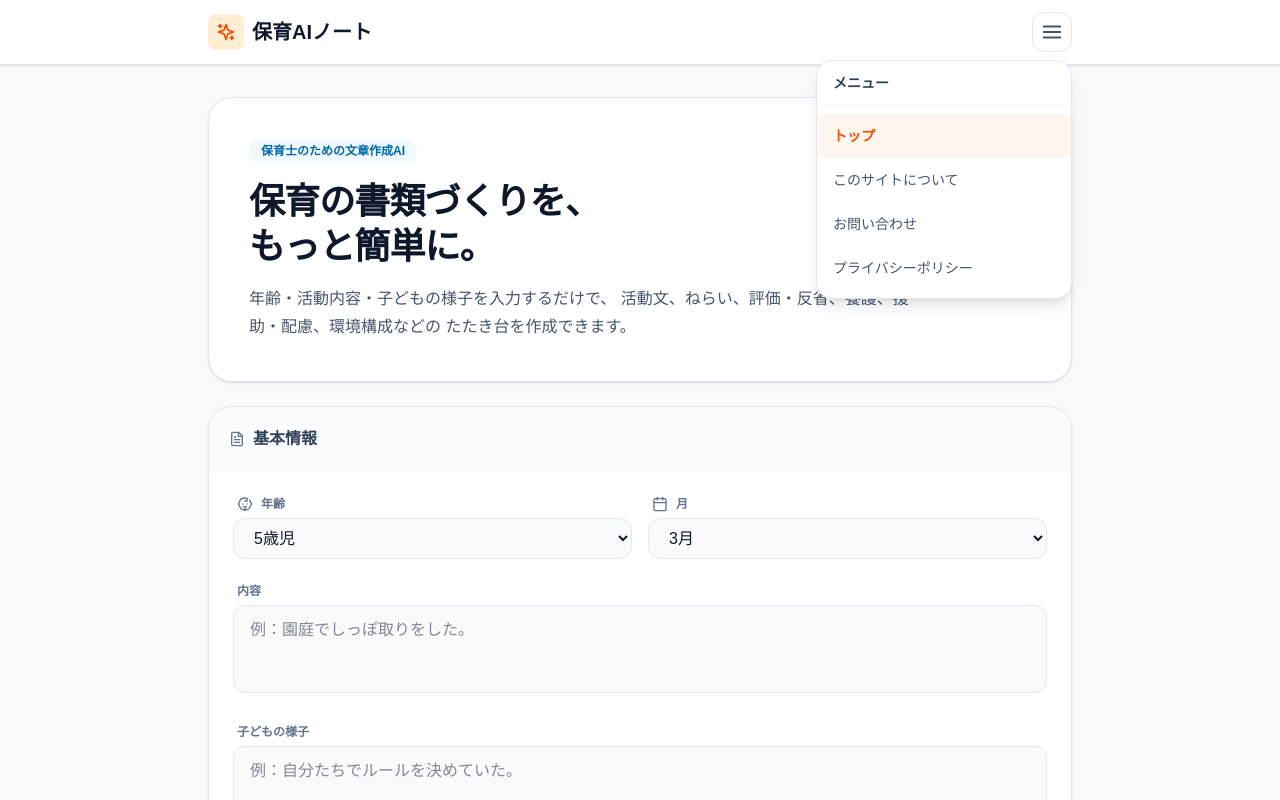
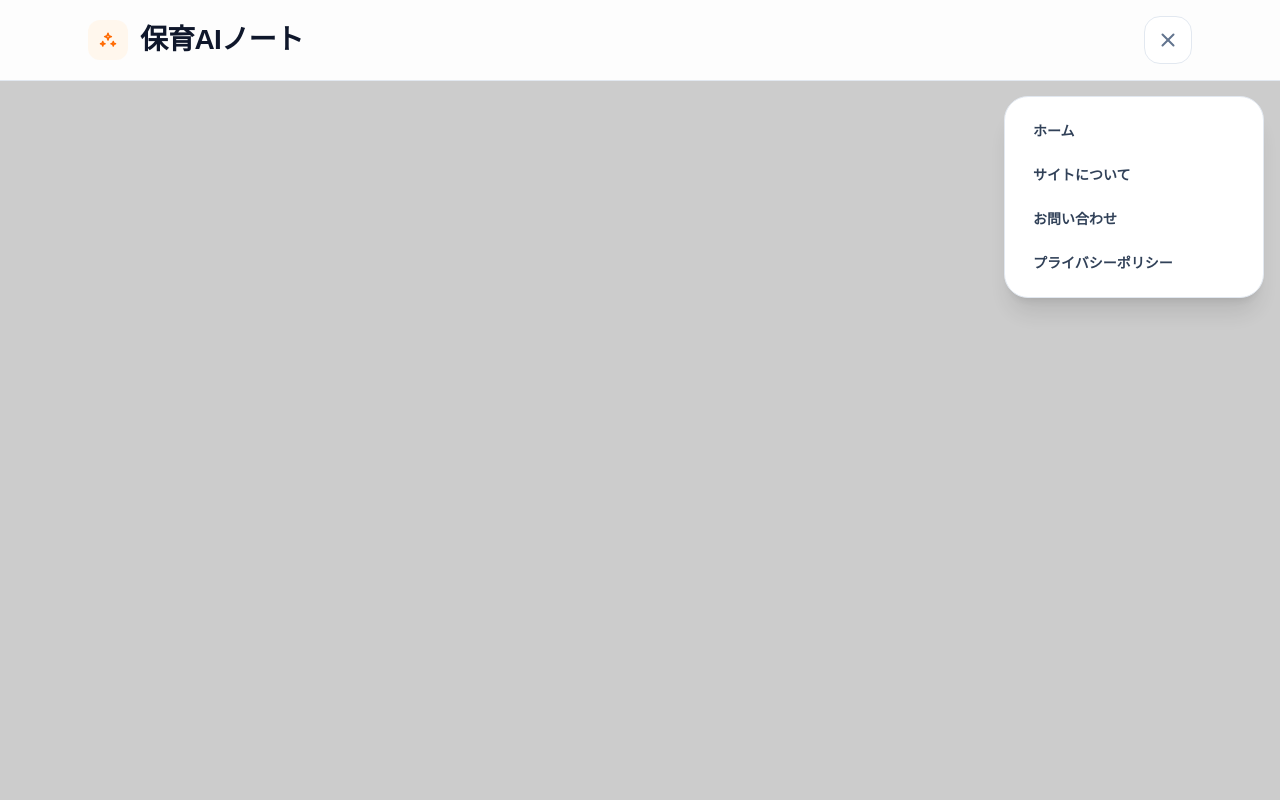
Before and after one commit to tatata-nanana/hoiku-ai-note, a Next.js app: page / in a window 1280 px wide. Both pictures are taken after a click on the button "メニューを開く". Shown: the top 800 px of the page. Built offline with nearby package versions, Linux system fonts and the light colour scheme.

Commit message:
update header design

```diff
--- a/app/page.tsx
+++ b/app/page.tsx
@@ -1,14 +1,48 @@
 "use client";
 
-import React, { useState } from "react";
-import SiteHeader from "./components/SiteHeader";
-import SiteFooter from "./components/SiteFooter";
+import Link from "next/link";
+import { useState } from "react";
 
-const IconBaby = () => (
+const IconMenu = () => (
   <svg
     xmlns="http://www.w3.org/2000/svg"
-    width="16"
-    height="16"
+    width="22"
+    height="22"
+    viewBox="0 0 24 24"
+    fill="none"
+    stroke="currentColor"
+    strokeWidth="2.2"
+    strokeLinecap="round"
+    strokeLinejoin="round"
+  >
+    <line x1="4" x2="20" y1="6" y2="6" />
+    <line x1="4" x2="20" y1="12" y2="12" />
+    <line x1="4" x2="20" y1="18" y2="18" />
+  </svg>
+);
+
+const IconClose = () => (
+  <svg
+    xmlns="http://www.w3.org/2000/svg"
+    width="22"
+    height="22"
+    viewBox="0 0 24 24"
+    fill="none"
+    stroke="currentColor"
+    strokeWidth="2.2"
+    strokeLinecap="round"
+    strokeLinejoin="round"
+  >
+    <line x1="18" x2="6" y1="6" y2="18" />
+    <line x1="6" x2="18" y1="6" y2="18" />
+  </svg>
+);
+
+const IconSpark = () => (
+  <svg
+    xmlns="http://www.w3.org/2000/svg"
+    width="18"
+    height="18"
     viewBox="0 0 24 24"
     fill="none"
     stroke="currentColor"
@@ -16,372 +50,88 @@ const IconBaby = () => (
     strokeLinecap="round"
     strokeLinejoin="round"
   >
-    <path d="M9 12h.01" />
-    <path d="M15 12h.01" />
-    <path d="M10 16c.5.3 1.2.5 2 .5s1.5-.2 2-.5" />
-    <path d="M19 6.3a9 9 0 0 1 1.8 3.9 2 2 0 0 1 0 3.6 9 9 0 0 1-17.6 0 2 2 0 0 1 0-3.6A9 9 0 0 1 12 3c2 0 3.5 1.1 3.5 2.5s-.9 2.5-2 2.5c-.8 0-1.5-.4-1.5-1" />
-    <path d="M12 18v3" />
-    <path d="M11 21h2" />
+    <path d="M12 3l1.2 3.3L16.5 7.5l-3.3 1.2L12 12l-1.2-3.3L7.5 7.5l3.3-1.2L12 3z" />
+    <path d="M19 14l.8 2.2L22 17l-2.2.8L19 20l-.8-2.2L16 17l2.2-.8L19 14z" />
+    <path d="M5 14l.8 2.2L8 17l-2.2.8L5 20l-.8-2.2L2 17l2.2-.8L5 14z" />
   </svg>
 );
 
-const IconCalendar = () => (
-  <svg
-    xmlns="http://www.w3.org/2000/svg"
-    width="16"
-    height="16"
-    viewBox="0 0 24 24"
-    fill="none"
-    stroke="currentColor"
-    strokeWidth="2"
-    strokeLinecap="round"
-    strokeLinejoin="round"
-  >
-    <rect width="18" height="18" x="3" y="4" rx="2" ry="2" />
-    <line x1="16" x2="16" y1="2" y2="6" />
-    <line x1="8" x2="8" y1="2" y2="6" />
-    <line x1="3" x2="21" y1="10" y2="10" />
-  </svg>
-);
-
-const IconFileText = () => (
-  <svg
-    xmlns="http://www.w3.org/2000/svg"
-    width="16"
-    height="16"
-    viewBox="0 0 24 24"
-    fill="none"
-    stroke="currentColor"
-    strokeWidth="2"
-    strokeLinecap="round"
-    strokeLinejoin="round"
-  >
-    <path d="M14.5 2H6a2 2 0 0 0-2 2v16a2 2 0 0 0 2 2h12a2 2 0 0 0 2-2V7.5L14.5 2z" />
-    <polyline points="14 2 14 8 20 8" />
-    <line x1="16" x2="8" y1="13" y2="13" />
-    <line x1="16" x2="8" y1="17" y2="17" />
-    <line x1="10" x2="8" y1="9" y2="9" />
-  </svg>
-);
-
-const IconCheckCircle = () => (
-  <svg
-    xmlns="http://www.w3.org/2000/svg"
-    width="20"
-    height="20"
-    viewBox="0 0 24 24"
-    fill="none"
-    stroke="currentColor"
-    strokeWidth="2"
-    strokeLinecap="round"
-    strokeLinejoin="round"
-  >
-    <path d="M22 11.08V12a10 10 0 1 1-5.93-9.14" />
-    <polyline points="22 4 12 14.01 9 11.01" />
-  </svg>
-);
-
-const IconClipboard = () => (
-  <svg
-    xmlns="http://www.w3.org/2000/svg"
-    width="16"
-    height="16"
-    viewBox="0 0 24 24"
-    fill="none"
-    stroke="currentColor"
-    strokeWidth="2"
-    strokeLinecap="round"
-    strokeLinejoin="round"
-  >
-    <rect width="8" height="4" x="8" y="2" rx="1" ry="1" />
-    <path d="M16 4h2a2 2 0 0 1 2 2v14a2 2 0 0 1-2 2H6a2 2 0 0 1-2-2V6a2 2 0 0 1 2-2h2" />
-  </svg>
-);
-
-const IconTrash = () => (
-  <svg
-    xmlns="http://www.w3.org/2000/svg"
-    width="16"
-    height="16"
-    viewBox="0 0 24 24"
-    fill="none"
-    stroke="currentColor"
-    strokeWidth="2"
-    strokeLinecap="round"
-    strokeLinejoin="round"
-  >
-    <path d="M3 6h18" />
-    <path d="M19 6v14c0 1-1 2-2 2H7c-1 0-2-1-2-2V6" />
-    <path d="M8 6V4c0-1 1-2 2-2h4c1 0 2 1 2 2v2" />
-  </svg>
-);
-
-const IconLoader = () => (
-  <svg
-    xmlns="http://www.w3.org/2000/svg"
-    width="16"
-    height="16"
-    viewBox="0 0 24 24"
-    fill="none"
-    stroke="currentColor"
-    strokeWidth="2"
-    strokeLinecap="round"
-    strokeLinejoin="round"
-    className="animate-spin"
-  >
-    <line x1="12" x2="12" y1="2" y2="6" />
-    <line x1="12" x2="12" y1="18" y2="22" />
-    <line x1="4.93" x2="7.76" y1="4.93" y2="7.76" />
-    <line x1="16.24" x2="19.07" y1="16.24" y2="19.07" />
-    <line x1="2" x2="6" y1="12" y2="12" />
-    <line x1="18" x2="22" y1="12" y2="12" />
-    <line x1="4.93" x2="7.76" y1="19.07" y2="16.24" />
-    <line x1="16.24" x2="19.07" y1="7.76" y2="4.93" />
-  </svg>
-);
-
-const sectionButtons = [
-  { key: "activity", label: "活動文", icon: "📝" },
-  { key: "goal", label: "ねらい", icon: "🎯" },
-  { key: "evaluation", label: "評価・反省", icon: "⭐" },
-  { key: "newsletter", label: "おたより用", icon: "✉️" },
-  { key: "fiveAreas", label: "5領域", icon: "🌐" },
-  { key: "care", label: "養護", icon: "🛡️" },
-  { key: "support", label: "援助・配慮", icon: "🤝" },
-  { key: "environment", label: "環境構成", icon: "🧱" },
-] as const;
-
-type SectionKey = (typeof sectionButtons)[number]["key"];
-
-export default function App() {
-  const [age, setAge] = useState("5歳児");
-  const [month, setMonth] = useState("3月");
-  const [content, setContent] = useState("");
-  const [behavior, setBehavior] = useState("");
-  const [result, setResult] = useState("");
-  const [loading, setLoading] = useState(false);
-  const [copyStatus, setCopyStatus] = useState("コピー");
-
-  const addSection = async (section: SectionKey, label: string) => {
-    if (!content.trim()) {
-      alert("「内容」を入力してください。");
-      return;
-    }
-
-    setLoading(true);
-
-    try {
-      const res = await fetch("/api/generate", {
-        method: "POST",
-        headers: {
-          "Content-Type": "application/json",
-        },
-        body: JSON.stringify({
-          age,
-          month,
-          content,
-          behavior,
-          section,
-          label,
-        }),
-      });
-
-      const data = await res.json();
-
-      if (!res.ok) {
-        alert(data.error || "生成に失敗しました。");
-        return;
-      }
-
-      const block = `【${label}】\n${data.result}`;
-      setResult((prev) => (prev ? `${prev}\n\n${block}` : block));
-    } catch (error) {
-      console.error(error);
-      alert("生成に失敗しました。");
-    } finally {
-      setLoading(false);
-    }
-  };
-
-  const copyResult = async () => {
-    if (!result) return;
-
-    try {
-      await navigator.clipboard.writeText(result);
-      setCopyStatus("完了！");
-      setTimeout(() => setCopyStatus("コピー"), 2000);
-    } catch (error) {
-      console.error(error);
-      alert("コピーに失敗しました。");
-    }
-  };
+export default function SiteHeader() {
+  const [open, setOpen] = useState(false);
 
   return (
-    <div className="min-h-screen bg-slate-50 text-slate-900 pb-12">
-      <SiteHeader />
+    <>
+      <header className="sticky top-0 z-50 border-b border-slate-200 bg-white/95 backdrop-blur">
+        <div className="mx-auto flex h-20 max-w-6xl items-center justify-between px-4 sm:px-6">
+          <Link
+            href="/"
+            className="flex items-center gap-3"
+            onClick={() => setOpen(false)}
+          >
+            <div className="flex h-10 w-10 items-center justify-center rounded-xl bg-orange-50 text-orange-500">
+              <IconSpark />
+            </div>
 
-      <main className="max-w-4xl mx-auto px-4 py-8 space-y-6">
-        <section className="bg-white rounded-3xl border border-slate-200 shadow-sm p-8 sm:p-10">
-          <div className="max-w-2xl">
-            <p className="inline-flex items-center rounded-full bg-sky-50 px-3 py-1 text-xs font-semibold text-sky-700">
-              保育士のための文章作成AI
-            </p>
-
-            <h1 className="mt-4 text-3xl sm:text-4xl font-bold tracking-tight text-slate-900 leading-tight">
-              保育の書類づくりを、
-              <br className="hidden sm:block" />
-              もっと簡単に。
-            </h1>
-
-            <p className="mt-4 text-sm sm:text-base leading-7 text-slate-600">
-              年齢・活動内容・子どもの様子を入力するだけで、
-              活動文、ねらい、評価・反省、養護、援助・配慮、環境構成などの
-              たたき台を作成できます。
+            <div className="leading-none">
+              <p className="text-[28px] font-bold tracking-tight text-slate-900">
+                保育AIノート
               </p>
             </div>
-        </section>
-
-        <section className="bg-white rounded-3xl border border-slate-200 shadow-sm overflow-hidden">
-          <div className="p-5 border-b border-slate-100 bg-slate-50/70 flex items-center gap-2">
-            <span className="text-slate-500">
-              <IconFileText />
-            </span>
-            <h2 className="font-bold text-slate-700">基本情報</h2>
-          </div>
-
-          <div className="p-6 space-y-6">
-            <div className="grid grid-cols-1 md:grid-cols-2 gap-4">
-              <div className="space-y-1.5">
-                <label className="flex items-center gap-2 text-xs font-bold text-slate-500 ml-1">
-                  <IconBaby /> 年齢
-                </label>
-                <select
-                  value={age}
-                  onChange={(e) => setAge(e.target.value)}
-                  className="w-full bg-slate-50 border border-slate-200 rounded-xl px-4 py-2.5 outline-none focus:ring-2 focus:ring-sky-500/20"
-                >
-                  {["0歳児", "1歳児", "2歳児", "3歳児", "4歳児", "5歳児"].map(
-                    (v) => (
-                      <option key={v} value={v}>
-                        {v}
-                      </option>
-                    )
-                  )}
-                </select>
-              </div>
-
-              <div className="space-y-1.5">
-                <label className="flex items-center gap-2 text-xs font-bold text-slate-500 ml-1">
-                  <IconCalendar /> 月
-                </label>
-                <select
-                  value={month}
-                  onChange={(e) => setMonth(e.target.value)}
-                  className="w-full bg-slate-50 border border-slate-200 rounded-xl px-4 py-2.5 outline-none focus:ring-2 focus:ring-sky-500/20"
-                >
-                  {Array.from({ length: 12 }, (_, i) => `${i + 1}月`).map((v) => (
-                    <option key={v} value={v}>
-                      {v}
-                    </option>
-                  ))}
-                </select>
-              </div>
-            </div>
-
-            <div className="space-y-1.5">
-              <label className="flex items-center gap-2 text-xs font-bold text-slate-500 ml-1">
-                内容
-              </label>
-              <textarea
-                placeholder="例：園庭でしっぽ取りをした。"
-                value={content}
-                onChange={(e) => setContent(e.target.value)}
-                className="w-full bg-slate-50 border border-slate-200 rounded-xl px-4 py-3 min-h-[88px] outline-none focus:ring-2 focus:ring-sky-500/20 resize-none"
-              />
-            </div>
-
-            <div className="space-y-1.5">
-              <label className="flex items-center gap-2 text-xs font-bold text-slate-500 ml-1">
-                子どもの様子
-              </label>
-              <textarea
-                placeholder="例：自分たちでルールを決めていた。"
-                value={behavior}
-                onChange={(e) => setBehavior(e.target.value)}
-                className="w-full bg-slate-50 border border-slate-200 rounded-xl px-4 py-3 min-h-[88px] outline-none focus:ring-2 focus:ring-sky-500/20 resize-none"
-              />
-            </div>
-          </div>
-        </section>
-
-        <section className="bg-white rounded-3xl border border-slate-200 shadow-sm p-6">
-          <div className="flex items-center justify-between mb-4">
-            <h2 className="font-bold text-slate-700">追加する項目</h2>
-            {loading && (
-              <div className="flex items-center gap-1.5 text-sky-600 text-xs font-bold animate-pulse">
-                <IconLoader /> 生成中...
-              </div>
-            )}
-          </div>
-
-          <div className="grid grid-cols-2 sm:grid-cols-4 gap-3">
-            {sectionButtons.map((btn) => (
-              <button
-                key={btn.key}
-                type="button"
-                onClick={() => addSection(btn.key, btn.label)}
-                disabled={loading}
-                className="flex flex-col items-center justify-center p-3 rounded-2xl border border-slate-200 bg-white hover:bg-sky-50 hover:border-sky-200 transition-all gap-1 active:scale-95 disabled:opacity-40"
-              >
-                <span className="text-xl">{btn.icon}</span>
-                <span className="text-[13px] font-bold text-slate-600">
-                  {btn.label}
-                </span>
-              </button>
-            ))}
-          </div>
-        </section>
-
-        <section className="bg-white rounded-3xl border border-slate-200 shadow-sm overflow-hidden flex flex-col">
-          <div className="p-5 border-b border-slate-100 flex items-center justify-between">
-            <div className="flex items-center gap-2 text-emerald-600 font-bold">
-              <IconCheckCircle /> 記録ノート
-            </div>
-
-            <div className="flex gap-2">
-              <button
-                type="button"
-                onClick={copyResult}
-                disabled={!result}
-                className="flex items-center gap-1.5 px-4 py-1.5 rounded-lg text-xs font-bold bg-slate-900 text-white hover:bg-slate-800 disabled:bg-slate-100 disabled:text-slate-300"
-              >
-                <IconClipboard /> {copyStatus}
-              </button>
+          </Link>
 
           <button
             type="button"
-                onClick={() => setResult("")}
-                disabled={!result}
-                className="flex items-center gap-1.5 px-4 py-1.5 rounded-lg text-xs font-bold border border-slate-200 text-slate-500 hover:bg-red-50 hover:text-red-600 disabled:opacity-30"
+            aria-label={open ? "メニューを閉じる" : "メニューを開く"}
+            onClick={() => setOpen((prev) => !prev)}
+            className="flex h-12 w-12 items-center justify-center rounded-2xl border border-slate-200 bg-white text-slate-500 transition hover:bg-slate-50 hover:text-slate-700"
           >
-                <IconTrash /> クリア
+            {open ? <IconClose /> : <IconMenu />}
           </button>
         </div>
+      </header>
+
+      {open && (
+        <div className="fixed inset-0 z-40 bg-black/20" onClick={() => setOpen(false)}>
+          <div
+            className="absolute right-4 top-24 w-[260px] rounded-3xl border border-slate-200 bg-white p-3 shadow-xl"
+            onClick={(e) => e.stopPropagation()}
+          >
+            <nav className="flex flex-col">
+              <Link
+                href="/"
+                onClick={() => setOpen(false)}
+                className="rounded-2xl px-4 py-3 text-sm font-semibold text-slate-700 transition hover:bg-sky-50"
+              >
+                ホーム
+              </Link>
+
+              <Link
+                href="/about"
+                onClick={() => setOpen(false)}
+                className="rounded-2xl px-4 py-3 text-sm font-semibold text-slate-700 transition hover:bg-sky-50"
+              >
+                サイトについて
+              </Link>
+
+              <Link
+                href="/contact"
+                onClick={() => setOpen(false)}
+                className="rounded-2xl px-4 py-3 text-sm font-semibold text-slate-700 transition hover:bg-sky-50"
+              >
+                お問い合わせ
+              </Link>
+
+              <Link
+                href="/privacy"
+                onClick={() => setOpen(false)}
+                className="rounded-2xl px-4 py-3 text-sm font-semibold text-slate-700 transition hover:bg-sky-50"
+              >
+                プライバシーポリシー
+              </Link>
+            </nav>
           </div>
-
-          <div className="p-6 bg-slate-50/40">
-            <div className="bg-white border border-slate-200 rounded-2xl p-5 min-h-[250px] shadow-inner text-sm leading-relaxed whitespace-pre-wrap text-slate-700">
-              {result || (
-                <div className="h-full flex flex-col items-center justify-center text-slate-300 gap-2 italic py-12">
-                  項目を選択して文章を作成してください
         </div>
       )}
-            </div>
-          </div>
-        </section>
-      </main>
-
-      <SiteFooter />
-    </div>
+    </>
   );
 }
```
Lines whose indentation alone changed are shown as unchanged.
